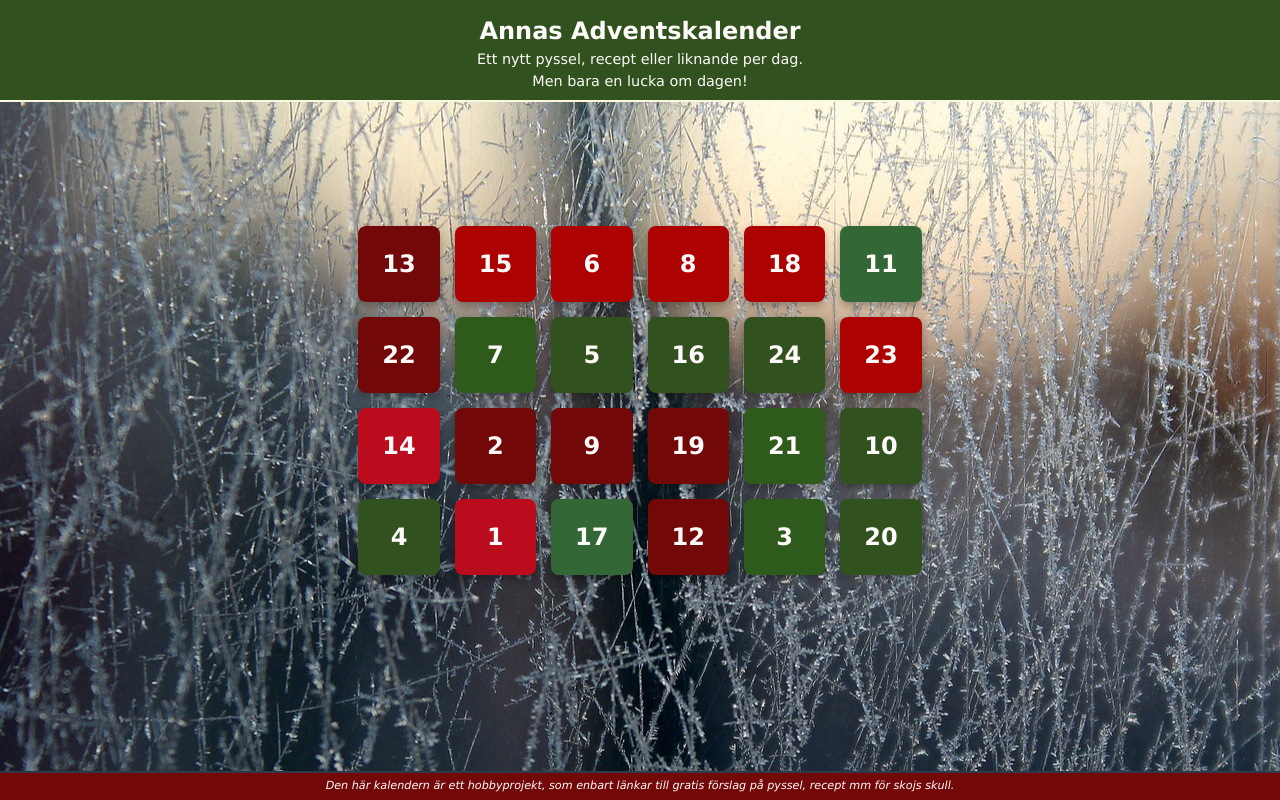
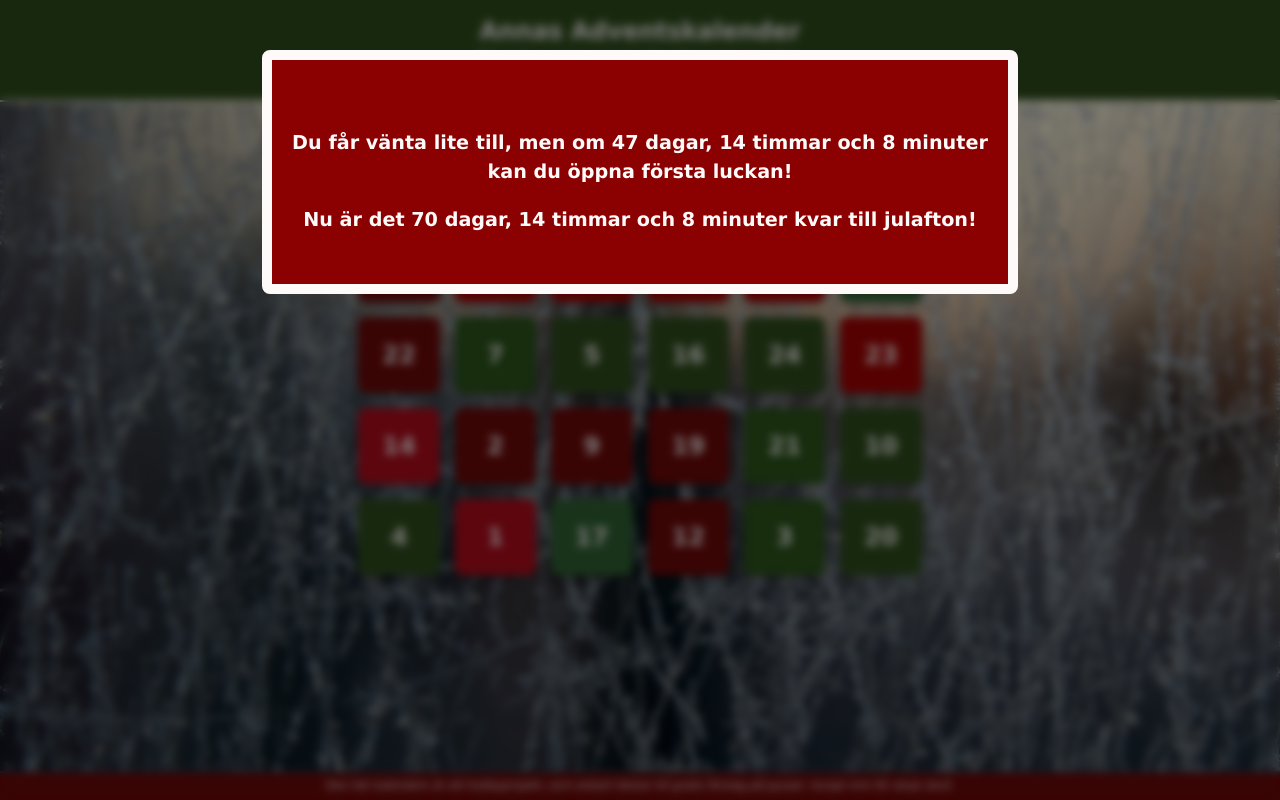
Before and after one commit to annkar73/adventcalendar, a React (Vite) app: page / in a window 1280 px wide. Built offline with nearby package versions, Linux system fonts and the light colour scheme.

Commit message:
set isDevelopmentMode to false

```diff
--- a/src/App.tsx
+++ b/src/App.tsx
@@ -2,7 +2,7 @@ import './App.css'
 import Calendar from './components/Calendar';
 import Footer from './components/Footer';
 import Header from './components/Header';
-// import Countdown from './components/Countdown'
+import Countdown from './components/Countdown'
 
 
 function App() {
@@ -10,7 +10,7 @@ function App() {
   return (
     <>
     <Header />
-      {/* <Countdown /> */}
+      <Countdown />
       <Calendar />
     <Footer />
     </>
--- a/src/components/Day.tsx
+++ b/src/components/Day.tsx
@@ -52,7 +52,7 @@ const Day = ({ day, color }: DayProps) => {
     // isDevelopmentMode constant
     // Set this to true for development purposes to allow access to all doors regardless of the current date
     // Set to false before deploying to restrict access to the doors based on the date
-    const isDevelopmentMode = true;
+    const isDevelopmentMode = false;
 
     useEffect(() => {
         if (!isDevelopmentMode) {
```
